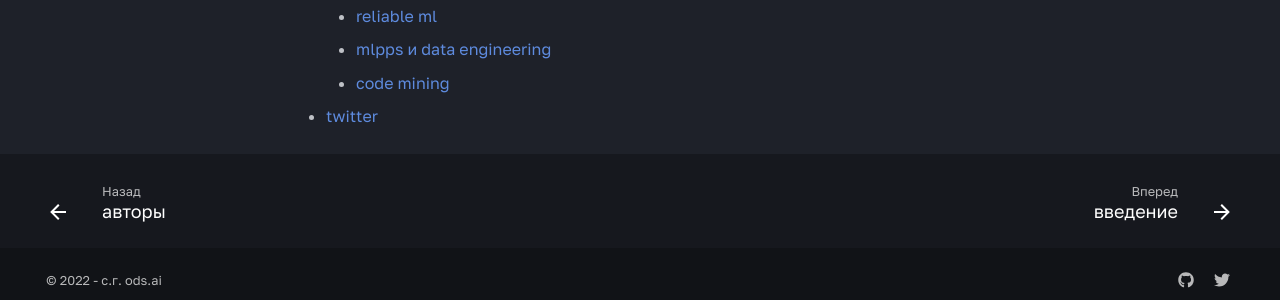
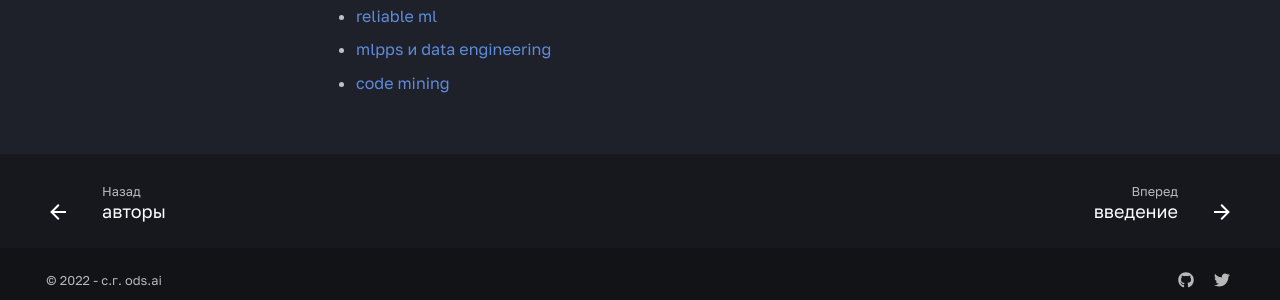
Before and after one commit to open-data-science/pycourse, an MkDocs documentation site: the page built from docs/community.md, in a window 1280 px wide and 952 px high. Shown: the part 640-940 px from the top of the window. Built offline with MkDocs 1.6.1 and Material for MkDocs 9.7.7, drawn with Linux system fonts in a browser that asks for light colours; some web fonts are replaced; comment, search, counter and statistics services are not loaded.

Commit message:
Update community.md

```diff
--- a/docs/community.md
+++ b/docs/community.md
@@ -15,4 +15,3 @@
     * [reliable ml](https://t.me/reliable_ml)
     * [mlpps и data engineering](https://t.me/MLopsProduction)
     * [code mining](https://t.me/codemining)
-* [twitter](https://twitter.com/ods_ai)
```
